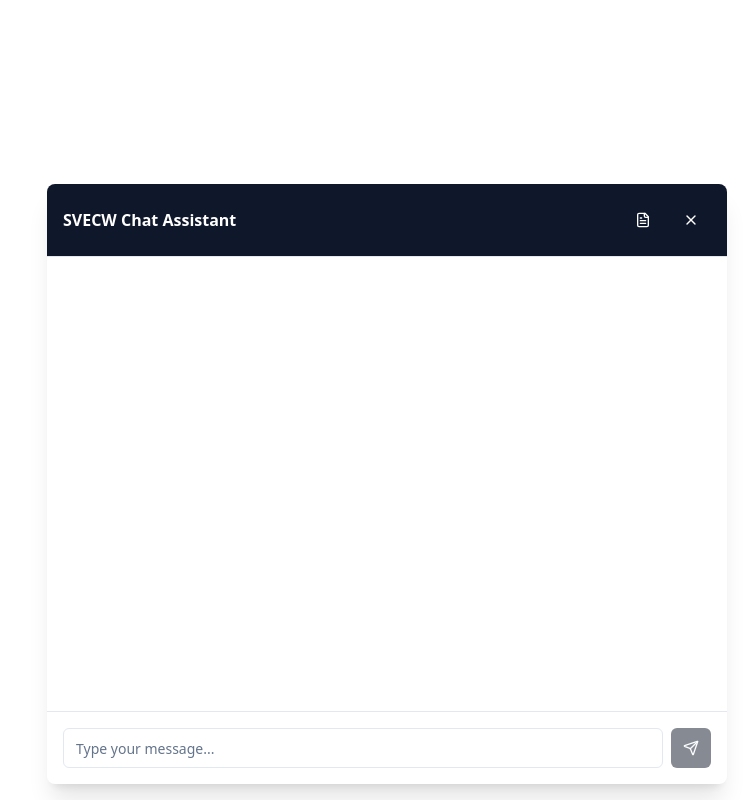
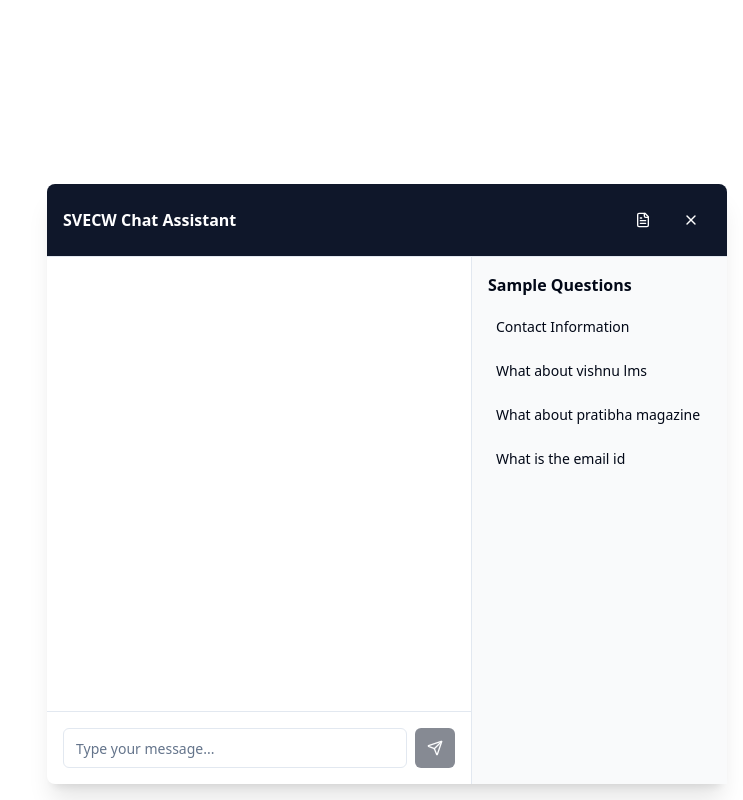
Before and after one commit to DivyaMaddipati/conversify-tools, a React (Vite) app: page / in a window 1280 px wide. Both pictures are taken after a click on the button "Open chat". Shown: the whole page, without its empty margins (537-1280 px from the left). Built offline with nearby package versions, Linux system fonts and the light colour scheme.

Commit message:
Add sample questions to chat interface
Implement functionality to display sample questions on the right side of the chatbot interface.
[skip gpt_engineer]

```diff
--- a/src/components/ChatInterface.tsx
+++ b/src/components/ChatInterface.tsx
@@ -74,6 +74,13 @@ export const ChatInterface = ({ onClose, onResumeMatch }: ChatInterfaceProps) =>
       setIsLoading(false);
     }
   };
+
+  const sampleQuestions = [
+    "Contact Information",
+    "What about vishnu lms",
+    "What about pratibha magazine",
+    "What is the email id"
+  ];
 
   return (
     <div className="fixed bottom-4 right-4 w-[680px] h-[600px] bg-white rounded-lg shadow-xl flex flex-col animate-slideIn">
@@ -152,6 +159,22 @@ export const ChatInterface = ({ onClose, onResumeMatch }: ChatInterfaceProps) =>
             </div>
           </form>
         </div>
+
+        {/* FAQ Sidebar */}
+        <div className="w-64 border-l p-4 bg-gray-50">
+          <h3 className="font-semibold mb-3">Sample Questions</h3>
+          <div className="space-y-2">
+            {sampleQuestions.map((question, index) => (
+              <button
+                key={index}
+                className="text-sm text-left w-full p-2 hover:bg-gray-100 rounded transition-colors duration-200"
+                onClick={() => setInput(question)}
+              >
+                {question}
+              </button>
+            ))}
+          </div>
+        </div>
       </div>
     </div>
   );
```
